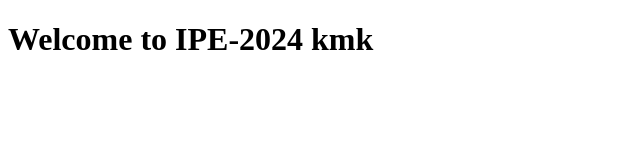
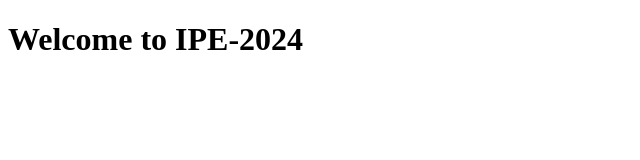
Before and after one commit to Wathrak/midterm-ipe-2024, a plain HTML site: page index.html in a window 1280 px wide. Shown: the whole page, without its empty margins (0-640 px from the left). Drawn offline with Linux system fonts and the light colour scheme.

Commit message:
Update index.html

```diff
--- a/index.html
+++ b/index.html
@@ -1,4 +1,4 @@
 <!DOCTYPE html>
 <head>
-    <h1>Welcome to IPE-2024 kmk</h1>
+    <h1>Welcome to IPE-2024 </h1>
 </head>
```
